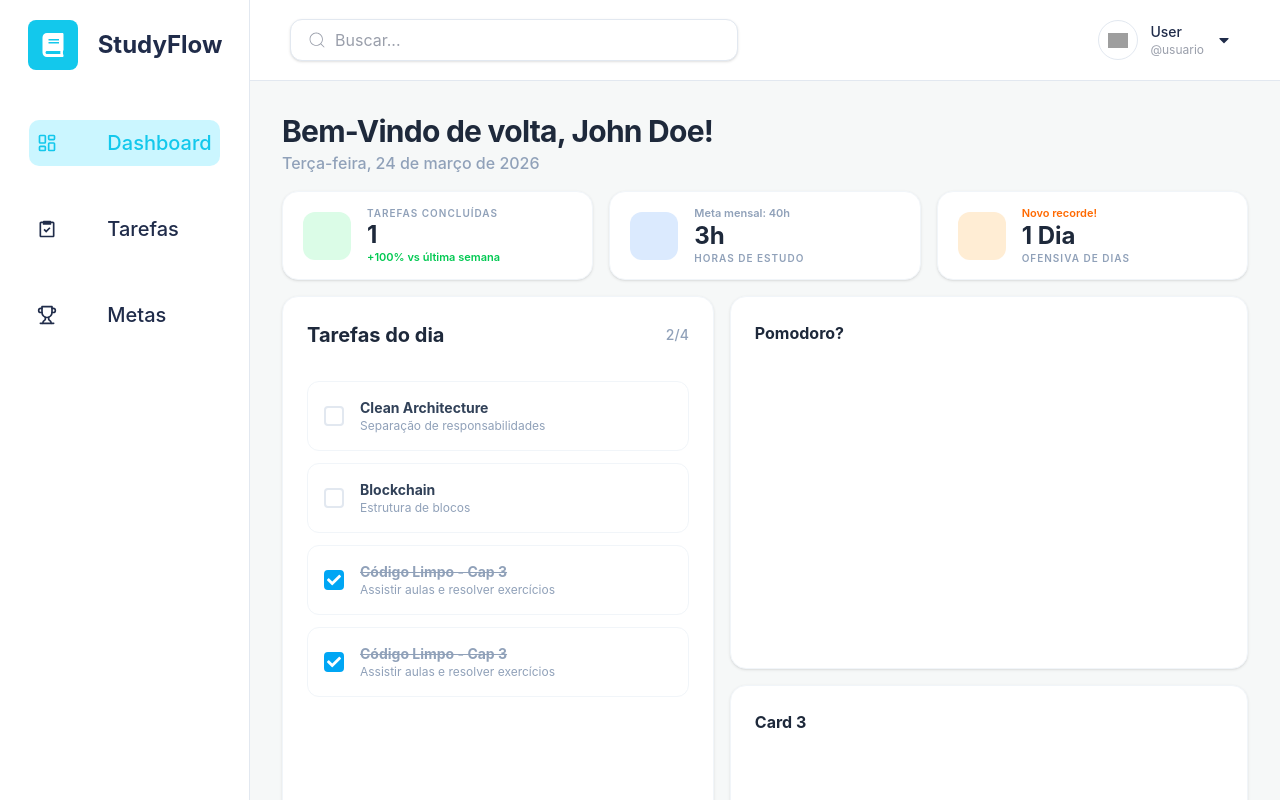
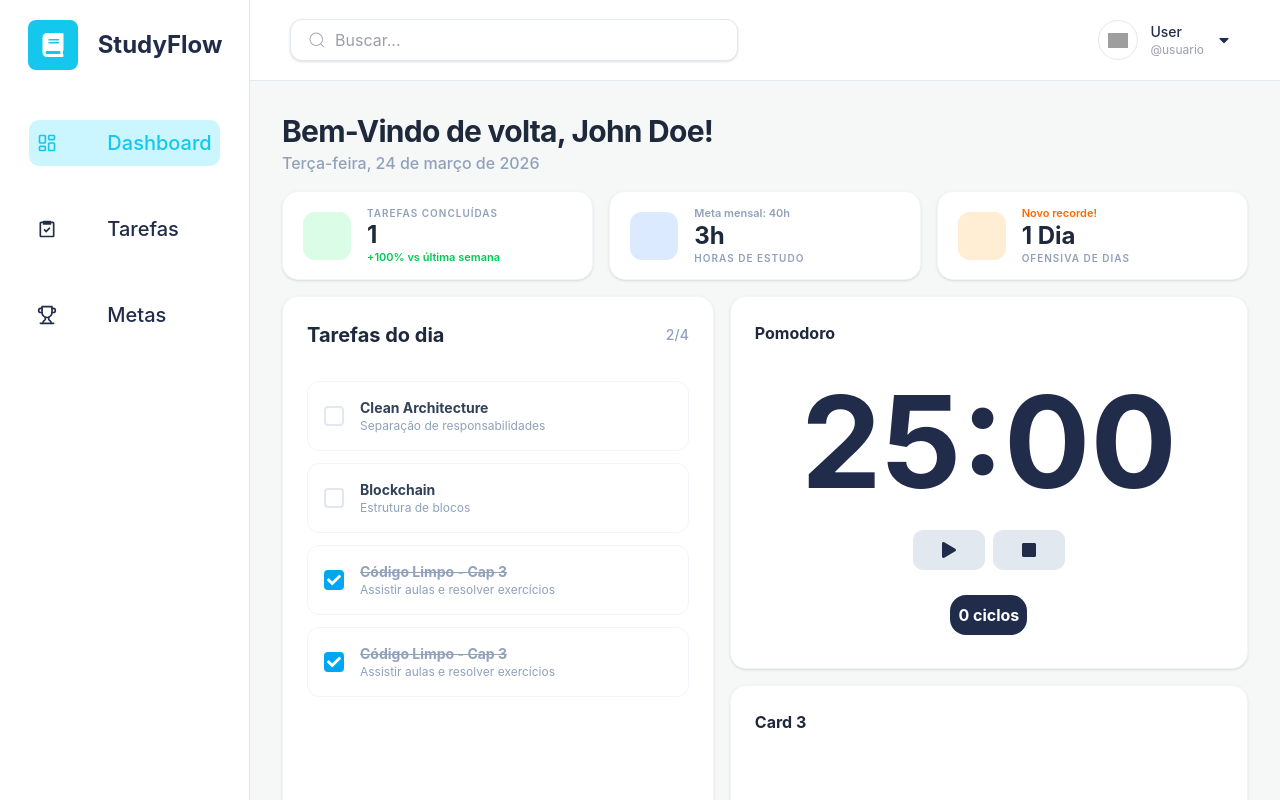
Before and after one commit to MadureiraHenrique/StudyPlanning, a Next.js app in the folder src/frontend/: page / in a window 1280 px wide. Built offline with nearby package versions, Linux system fonts and the light colour scheme; grey boxes are pictures that could not be loaded.

Commit message:
Criando método pomodoro

```diff
--- a/src/frontend/app/page.tsx
+++ b/src/frontend/app/page.tsx
@@ -5,6 +5,7 @@ import { TaskList } from "@/components/layout/taskList";
 import { useState } from "react";
 import { TaskForms } from "@/components/forms/task-forms";
 import { Card } from "@/components/ui/cards-components";
+import { Pomodoro } from "@/components/pomodoro/pomodoro";
 
 export default function DashboardPage() {
   const [showForm, setShowForm] = useState(false);
@@ -52,7 +53,9 @@ export default function DashboardPage() {
       <div className="grid grid-cols-1 lg:grid-cols-[1fr_1.2fr] gap-4 flex-1">
         <TaskList setShowForm={setShowForm} />
         <div className="flex flex-col gap-4 h-full">
-          <Card title="Pomodoro?" className="flex-[2]" />
+          <Card title="Pomodoro" className="flex-[2]">
+            <Pomodoro />
+          </Card>
           <Card title="Card 3" className="flex-1" />
         </div>
       </div>
--- /dev/null
+++ b/src/frontend/components/pomodoro/pomodoro.tsx
@@ -0,0 +1,85 @@
+import { FaPause, FaPlay, FaStop } from "react-icons/fa";
+import { ButtonComponent } from "../ui/button-component";
+import { useEffect, useState } from "react";
+
+export const Pomodoro = () => {
+  const [isRunning, setIsRunning] = useState(false);
+  const [seconds, setSeconds] = useState(0);
+  const [minutes, setMinutes] = useState(25);
+  const [cicles, setCicles] = useState(0);
+  const [showMessage, setShowMessage] = useState(false);
+
+  //pesquisar: strict mode do react afeta em modo dev, diminui 2 em 2
+
+  useEffect(() => {
+    if (!isRunning) {
+      return;
+    }
+
+    const timer = setInterval(() => {
+      setSeconds((prevSeconds) => {
+        if (prevSeconds != 0) return prevSeconds - 1;
+
+        setMinutes((prevMinutes) => {
+          if (prevMinutes != 0) {
+            return prevMinutes - 1;
+          }
+
+          setCicles((cicle) => cicle + 1);
+          setShowMessage(true);
+          setIsRunning(false);
+          return 24;
+        });
+
+        return 59;
+      });
+    }, 1000);
+
+    return () => clearInterval(timer);
+  }, [isRunning]);
+
+  useEffect(() => {
+    if (cicles === 0) return;
+    const timer = setTimeout(() => {
+      setShowMessage(false);
+    }, 3000);
+    return () => clearTimeout(timer);
+  }, [cicles]);
+
+  return (
+    <div className="w-full h-full flex flex-col justify-evenly items-center p-2">
+      {showMessage && (
+        <div
+          className={`bg-white border border-(--color-border) border-l-6 border-l-(--color-highlight) z-50 top-1 right-2 absolute w-60 h-20 p-2 flex items-center flex-col transition`}
+        >
+          <p className="font-bold">Parabéns</p>
+          <p>ciclo {cicles} concluído</p>
+        </div>
+      )}
+      <h1 className="font-bold text-9xl">
+        {String(minutes).padStart(2, "0")}:{String(seconds).padStart(2, "0")}
+      </h1>
+      <div className="flex gap-2 items-center justify-center ">
+        <ButtonComponent
+          onClick={() => setIsRunning((prev) => !prev)}
+          className="hover:bg-(--color-primary) transition"
+        >
+          {isRunning ? <FaPause /> : <FaPlay />}
+        </ButtonComponent>
+        <ButtonComponent
+          className="hover:bg-(--color-primary) transition"
+          onClick={() => {
+            setIsRunning(false);
+            setMinutes(25);
+            setSeconds(0);
+          }}
+        >
+          <FaStop />
+        </ButtonComponent>
+      </div>
+      <p className="font-bold text-white bg-(--color-text-primary) p-2 rounded-2xl">
+        {cicles} ciclos
+      </p>
+    </div>
+  );
+};
```
